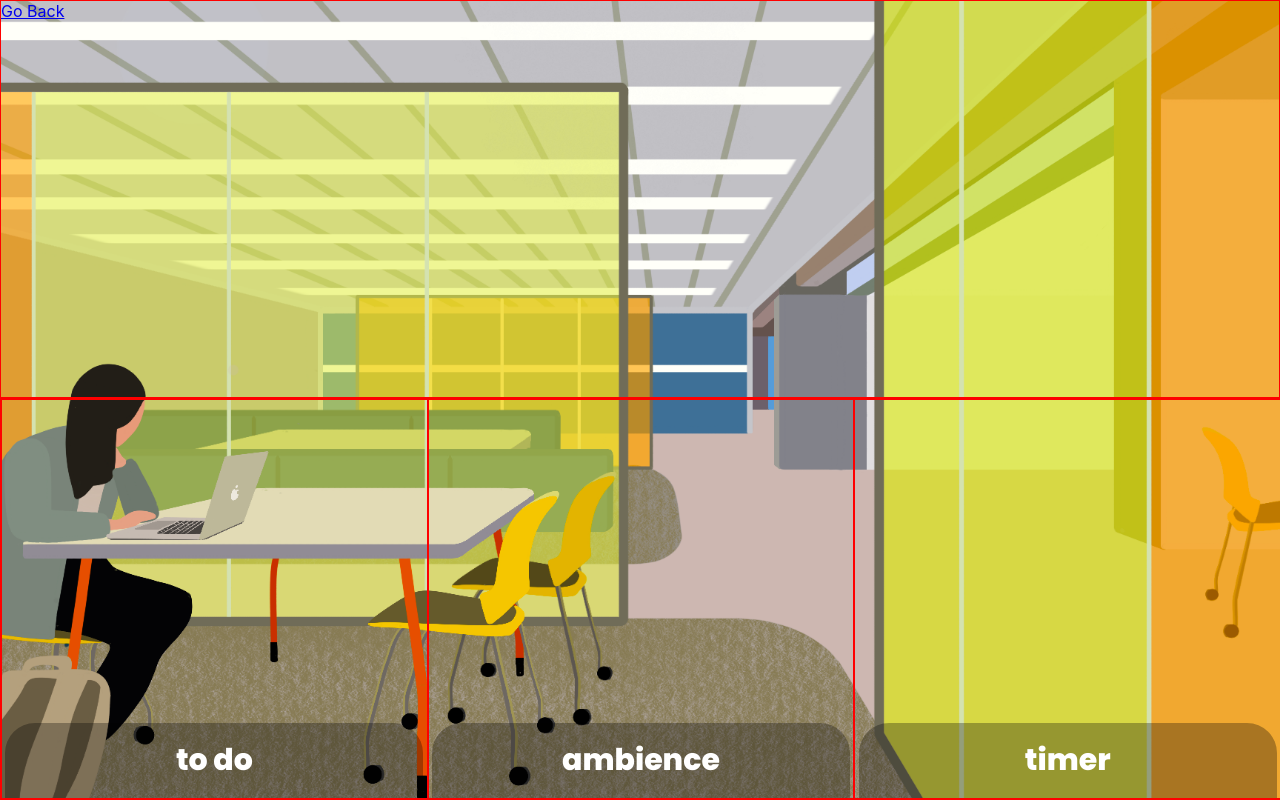
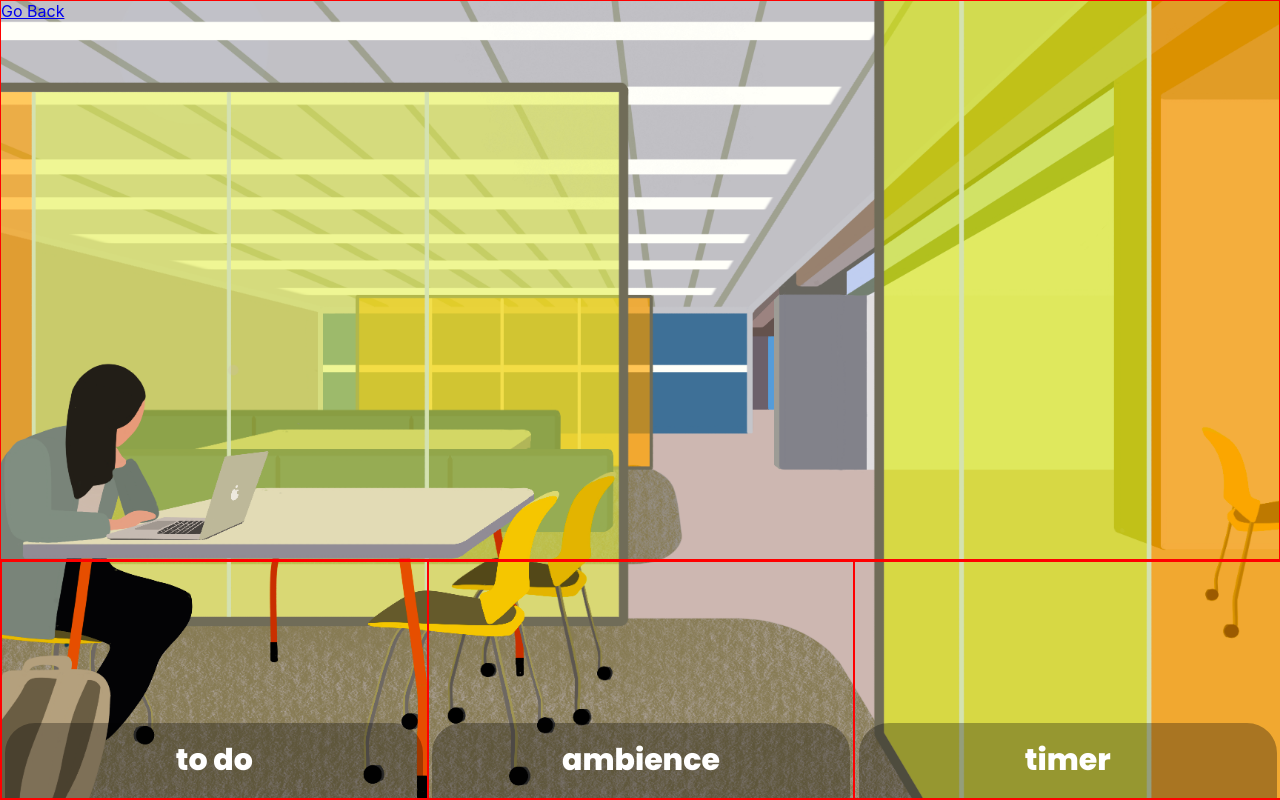
Before and after one commit to wtbui/BearStudy, a React (Create React App) app in the folder bear-study-react/: page /pages/moffit in a window 1280 px wide. Built offline with nearby package versions, Linux system fonts and the light colour scheme.

Commit message:
update todolist

```diff
--- a/bear-study-react/src/components/tasklist.js
+++ b/bear-study-react/src/components/tasklist.js
@@ -1,6 +1,6 @@
 import "../styles/tasklist.css";
 
-function taskList() {
+function taskList(props) {
     function finishTask(div, btn) {
       div.remove();
       btn.remove();
@@ -29,6 +29,7 @@ function taskList() {
 
       let inputText = document.getElementById('new-todo');
       task.textContent = inputText.value;
+      props.updateTaskList();
       inputText.value = "";
 
       let xBtn = document.createElement('button');
--- a/bear-study-react/src/pages/moffit.js
+++ b/bear-study-react/src/pages/moffit.js
@@ -44,6 +44,10 @@ export default function Moffit() {
     const [audio3Play, setAudio3Play] = useState(true);
     const [audio4Play, setAudio4Play] = useState(true);
     const [taskListArr, setTaskListArr] = useState([]);
+
+    function updateTaskList(task) {
+        setTaskListArr([...taskListArr, task])
+    }
 
     function handlePlay() {
         if (audio1Play) {
@@ -202,7 +206,7 @@ export default function Moffit() {
                         { !showTodo && <text className="inactiveButtonText">to do</text> }
                         { showTodo && <text className="activeButtonText">to do</text> }
                     </button>
-                    { showTodo && taskList()}
+                    { showTodo && taskList(updateTaskList={updateTaskList})}
                 </div>
 
                 {/* AMBIENCE TAB */}
--- a/bear-study-react/src/styles/ambience.css
+++ b/bear-study-react/src/styles/ambience.css
@@ -2,11 +2,15 @@
     display: flex;
     flex-direction: column;
     text-align: left;
+}
 
+.wrapper {
+  height: 100px;
 }
 
 .slider-wrapper {
   display: flex;
+  padding-left: 3%;
 }
 
 p {
@@ -15,6 +19,7 @@ p {
     font-size: large;
     color: white;
     padding: 0;
+    padding-left: 5%;
 }
 
 img {
@@ -38,6 +43,8 @@ input[type="range"] {
     -webkit-appearance: none;
     width: 100%;
     padding-bottom: 17.5%;
+    padding-left: 1%;
+    padding-right: 5%;
   }
   input[type="range"]::-webkit-slider-thumb {
     -webkit-appearance: none;
--- a/bear-study-react/src/styles/library.css
+++ b/bear-study-react/src/styles/library.css
@@ -3,14 +3,16 @@
     display: flex;
     flex: 1;
     min-height: 100vh;
+    max-height: 100vh;
     position: relative;
+    overflow: hidden;
 }
 
 .header {
     flex-direction: column;
     display: flex;
     flex-grow: 2;
-    flex: 7;
+    flex: 20;
     height: 100%;
     border: 1px solid red;
 }
@@ -22,13 +24,14 @@
     width: 100%;
     border-radius: 0px;
     border: 1px solid red;
+    justify-content: flex-end;
 }
 
 .timer {
     flex-direction: column;
     display: flex;
     flex: 1;
-    width: 100%;
+    width: 100vh / 3;
     padding-left: 0.25%;
     padding-right: 0.25%;
     border: 1px solid red;
@@ -39,7 +42,8 @@
     flex-direction: column;
     display: flex;
     flex: 1;
-    width: calc(100vw / 3);
+    width: 100wh / 3;
+    max-height: 70%;
     padding-left: 0.25%;
     padding-right: 0.25%;
     border: 1px solid red;
@@ -91,3 +95,32 @@
     font-family: 'Poppins';
     font-weight: 800;
 }
+
+.spotifyButtonActive {
+    background-color: rgba(0, 0, 0, 0.7);
+    padding: 15px 15px;
+    border-radius: 0px 30px 30px 0px;
+    cursor: pointer;
+    border: none;
+}
+
+.spotifyButtonInactive {
+    background-color: rgba(0, 0, 0, 0.3);
+    padding: 10px 10px;
+    border-radius: 0px 30px 30px 0px;
+    cursor: pointer;
+    border: none;
+}
+
+.spotify {
+    display: flex;
+    flex-direction: row;
+}
+
+.spotifyIcon {
+    height: 3em;
+    width: 3em;
+    margin-left: 0.5rem;
+    margin-top: 0.5rem;
+    margin-right: 0.5rem;
+}
```
